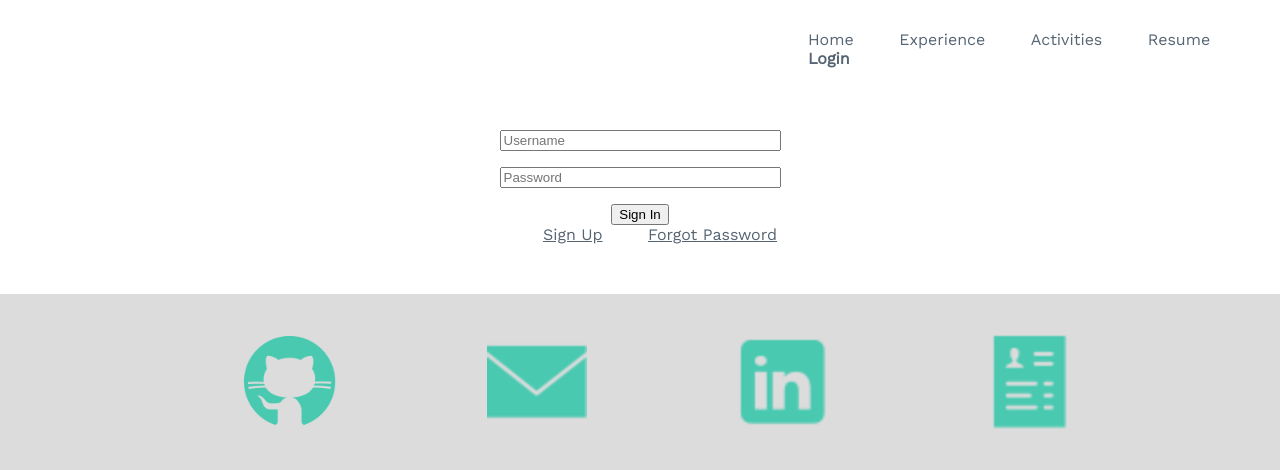
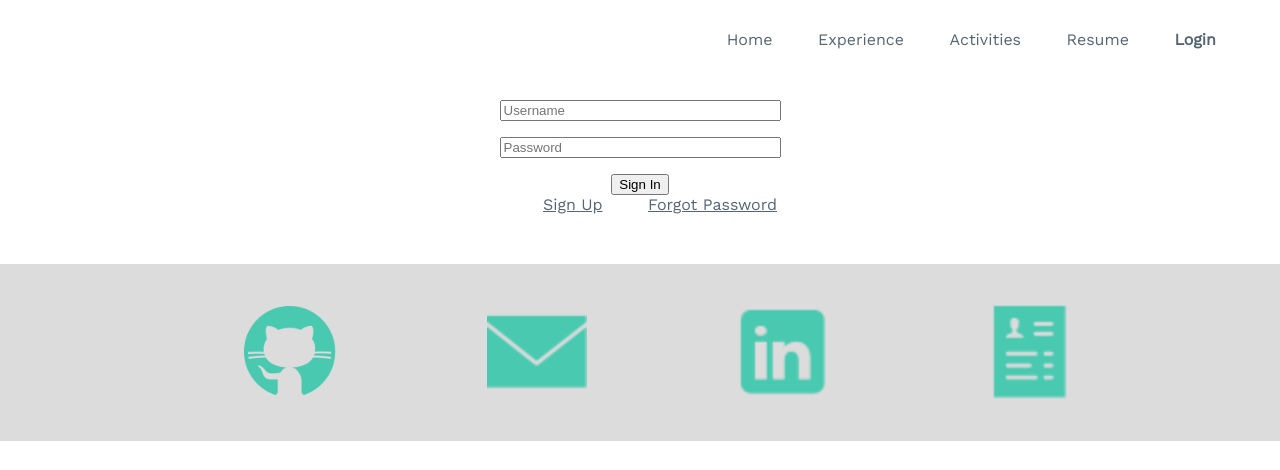
Before and after one commit to nkhachan/flaskwebsite, a Flask app: page /login in a window 1280 px wide. Shown: the top 470 px of the page. Run offline with Flask 2, Linux system fonts and the light colour scheme; some libraries are stand-ins or nearby versions.

```diff
--- a/APIs/Twilio.py
+++ b/APIs/Twilio.py
@@ -4,10 +4,10 @@ from twilio.rest import Client
 
 #client = Client(account_sid, auth_token)
 
-def sendSMS(message, phonenumber):
+'''def sendSMS(message, phonenumber):
 
     message = client.messages.create(
                                   from_='+19404681770',
                                   body= message,
                                   to=phonenumber
-                              )
+                              )'''
--- a/APIs/Yelp.py
+++ b/APIs/Yelp.py
@@ -1,8 +1,8 @@
-from yelpapi import YelpAPI
+'''from yelpapi import YelpAPI
 
 
 def findlocalRestaurants(lat, lng):
     apikey = "0mUxxplp8zsGAYPnrGKJj3fSdZyiFaxoe8N9jkwAzvAyM3mkyhrcSftbtLCnsFqlYTtpCUS6cl-G5k9UnofpTYE_iEonxxfnC_tGSFduhFzs4lqHR_jeF2Cma005XHYx"
     yelp_api = YelpAPI(apikey)
     search_results = yelp_api.search_query(latitude=lat, longitude=lng, categories="Restaurants", radius=8000)
-    return search_results
+    return search_results'''
--- a/main.py
+++ b/main.py
@@ -1,7 +1,7 @@
 '''
 To start the application type :
 
-   Activate Environment
+   Activate Environment (For local?)
 
       source venv/bin/activate
 
@@ -24,9 +24,7 @@ sys.path.append(os.getcwd() + "/APIs")
 from flask import Flask, request
 from flask import render_template
 from flask_pymongo import PyMongo
-from Twilio import *
 from forms import *
-from Yelp import *
 
 app = Flask(__name__)
 app.config['SECRET_KEY'] = 'you-will-never-guess'
@@ -43,6 +41,11 @@ lng = 0
 @app.route('/')
 def index():
    return render_template('index.html')
+
+
+@app.route("/funstuff", methods=['GET'])
+def showfunstuff():
+   return render_template('funstuff.html')
 
 
 @app.route("/login", methods=['GET'])
--- /dev/null
+++ b/requirements.txt
@@ -0,0 +1,4 @@
+Flask
+flask_pymongo
+wtforms
+flask_wtf
--- a/static/css/homepage.css
+++ b/static/css/homepage.css
@@ -11,7 +11,7 @@ body{
 
 #topbar-items{
   margin-top: 30px;
-  margin-left: 60%;
+  margin-left: 65%;
 }
 
 a {
--- a/static/css/style.css
+++ b/static/css/style.css
@@ -11,8 +11,9 @@ body{
 
 #topbar-items{
   margin-top: 30px;
-  margin-left: 60%;
   font-size: 2vh;
+  float: right;
+  margin-right: 5%;
 }
 
 a {
--- a/templates/forgot.html
+++ b/templates/forgot.html
@@ -15,7 +15,6 @@
                     <a style="text-decoration : none" href="#experience">Experience</a>
                     <a style="text-decoration : none" href="#activities">Activities</a>
                     <a style="text-decoration : none" href="{{ url_for('static',filename='resources/Resume20.pdf') }}">Resume</a>
-                    <a style="text-decoration : none" href="/login">Login</a>
                 </div>
             </div>
     </section>
--- a/templates/index.html
+++ b/templates/index.html
@@ -17,7 +17,7 @@
                     <a style="text-decoration : none" href="#extitle">Experience</a>
                     <a style="text-decoration : none" href="#acttitle">Activities</a>
                     <a style="text-decoration : none" href="{{ url_for('static',filename='resources/Resume20.pdf') }}">Resume</a>
-                    <a style="text-decoration : none" href="/login">Login</a>
+                    <a style="text-decoration : none" href="/funstuff">Fun Stuff</a>
                 </div>
             </div>
     </section>
```
Also changed, not shown: templates/funstuff.html (added, +10 -0 lines), 4 other files.
